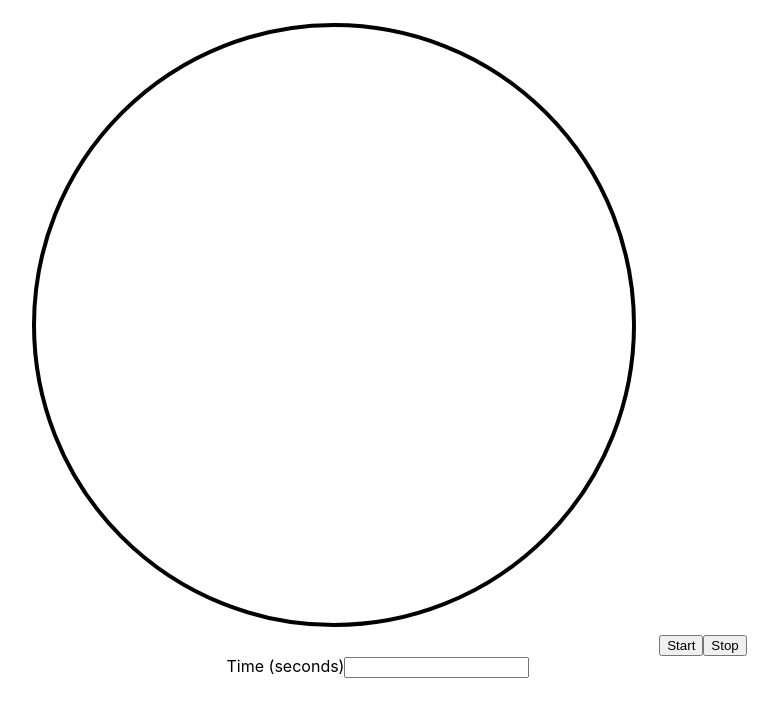
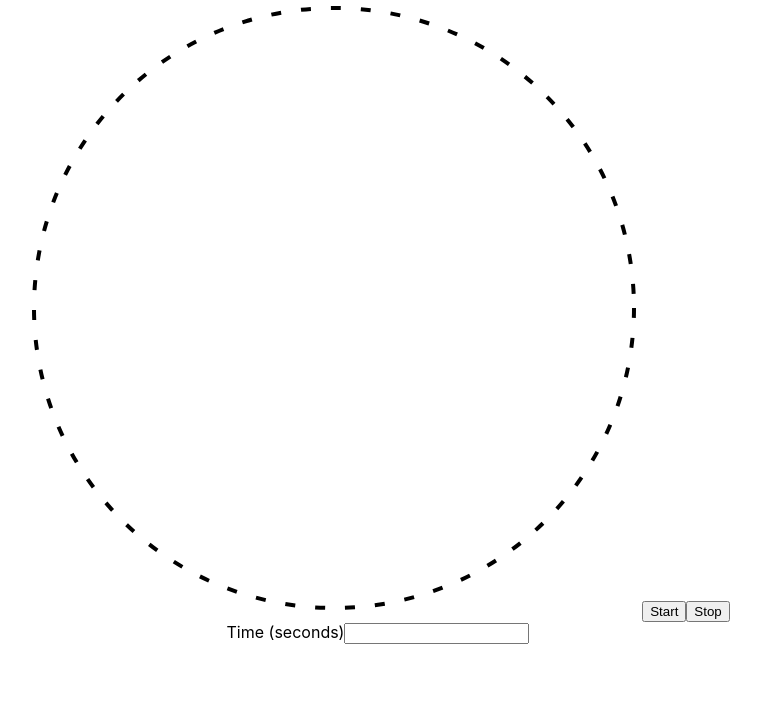
Before and after one commit to amara-j/timer, a React (Create React App) app: page / in a window 1280 px wide. Shown: the top 716 px of the page, without its empty margins (262-1040 px from the left). Built offline with nearby package versions, Linux system fonts and the light colour scheme.

Commit message:
abstracted svg circle dimensions, experimenting with css svg properties to animate svg circle path over time

```diff
--- a/src/App.css
+++ b/src/App.css
@@ -8,3 +8,7 @@
   border-radius: 50%;
   display: inline-block;
 }
+
+.progress-ring__circle {
+  stroke-dasharray: 10 20;
+}
--- a/src/Countdown.js
+++ b/src/Countdown.js
@@ -4,10 +4,13 @@ import "./App.css";
 
 const Countdown = (props) => {
   const [timeElapsed, updateTimeElapsed] = useState(props.countTo);
+  const circleRadius = 300;
+  const strokeWidth = 4;
+  const circleContainerSize = 2 * circleRadius + 4 * strokeWidth;
 
   useEffect(() => {
     const synth = new Synth().toDestination();
-    const loop = new Loop((time) => {
+    new Loop((time) => {
       synth.triggerAttackRelease("C7", "8n");
     }, "2n").start(0);
     return () => synth.dispose;
@@ -37,14 +40,19 @@ const Countdown = (props) => {
 
   return (
     <div>
-      <svg height="650" width="650">
+      <svg
+        className="progress-ring"
+        height={circleContainerSize}
+        width={circleContainerSize}
+      >
         <circle
+          className="progress-ring__circle"
           cx="50%"
           cy="50%"
-          r="300"
+          r={circleRadius}
           fill="none"
           stroke="black"
-          strokeWidth="4"
+          strokeWidth={strokeWidth}
         />
         <text textAnchor="middle" x="50%" y="50%">
           {timeElapsed}
```
